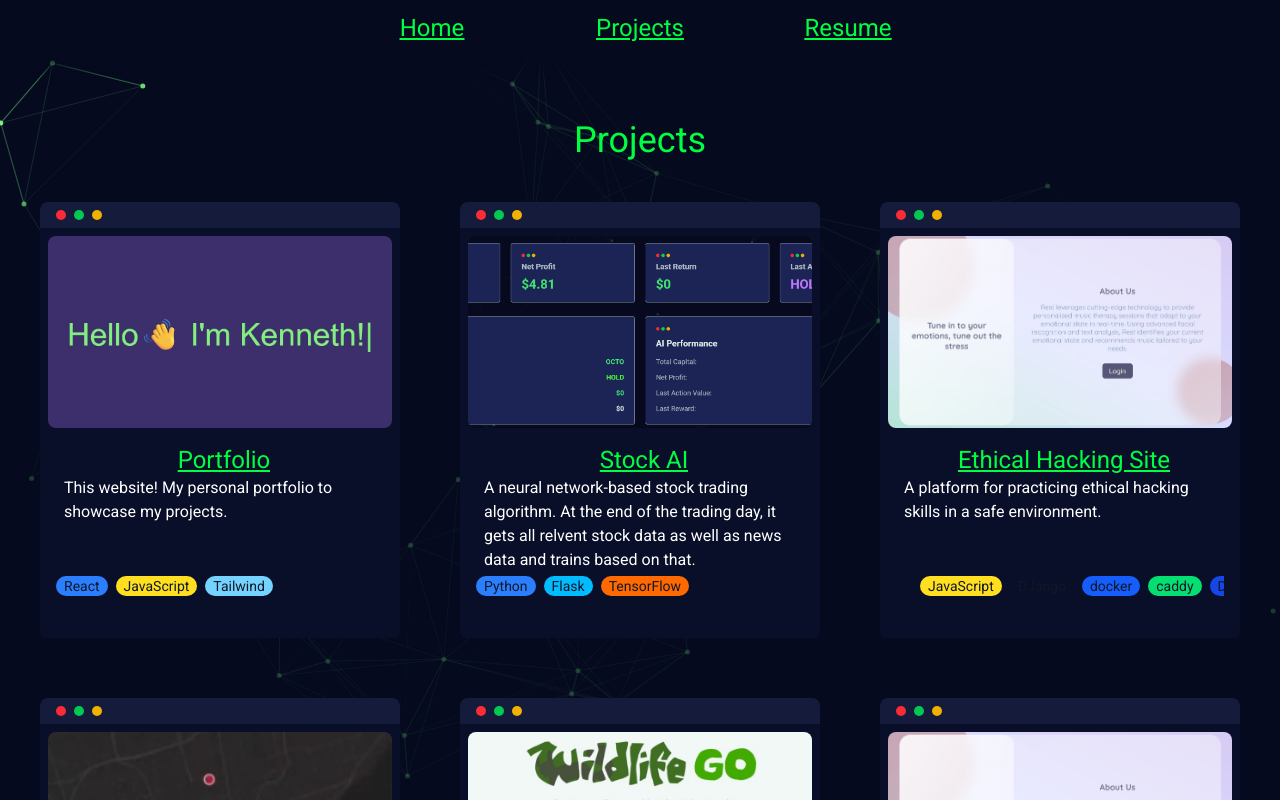
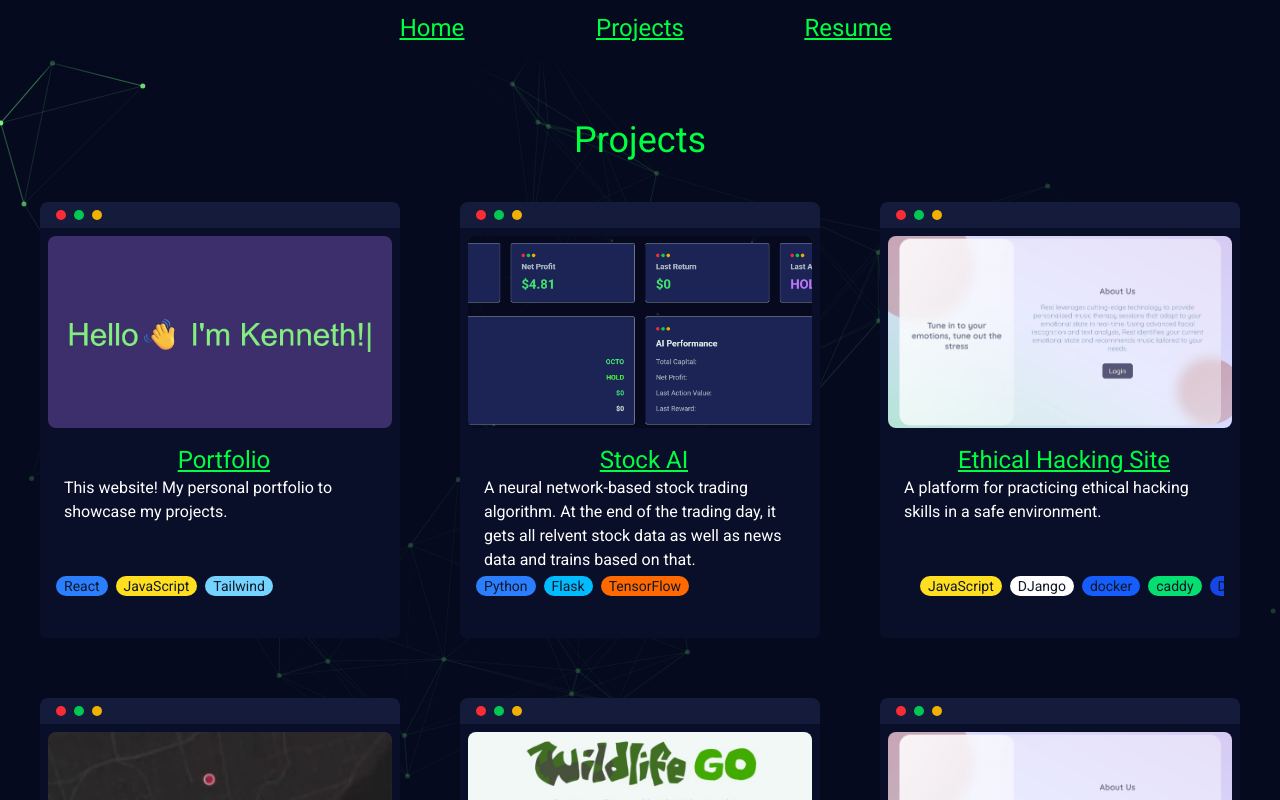
Before and after one commit to KennethWang1/Portfolio, a Next.js app: page /projects in a window 1280 px wide. Built offline with nearby package versions, Linux system fonts and the light colour scheme.

Commit message:
fixed color issue

```diff
--- a/app/projects/page.js
+++ b/app/projects/page.js
@@ -23,7 +23,7 @@ export default function Projects() {
                         <ProjectDiv link = 'https://ctf.mcpt.ca' title = 'Ethical Hacking Site' content = 'A platform for practicing ethical hacking skills in a safe environment.' img = '/Rest Image.jpg' tools = {[
                             {"tools":"Python", "color":"bg-blue-500"},
                             {"tool":"JavaScript", "color":"bg-yellow-300"},
-                            {"tool":"DJango", "color":"white"},
+                            {"tool":"DJango", "color":"bg-white"},
                             {"tool":"docker", "color":"bg-blue-600"},
                             {"tool":"caddy", "color":"bg-green-400"},
                             {"tool":"Digital Ocean", "color":"bg-blue-700"}
```
